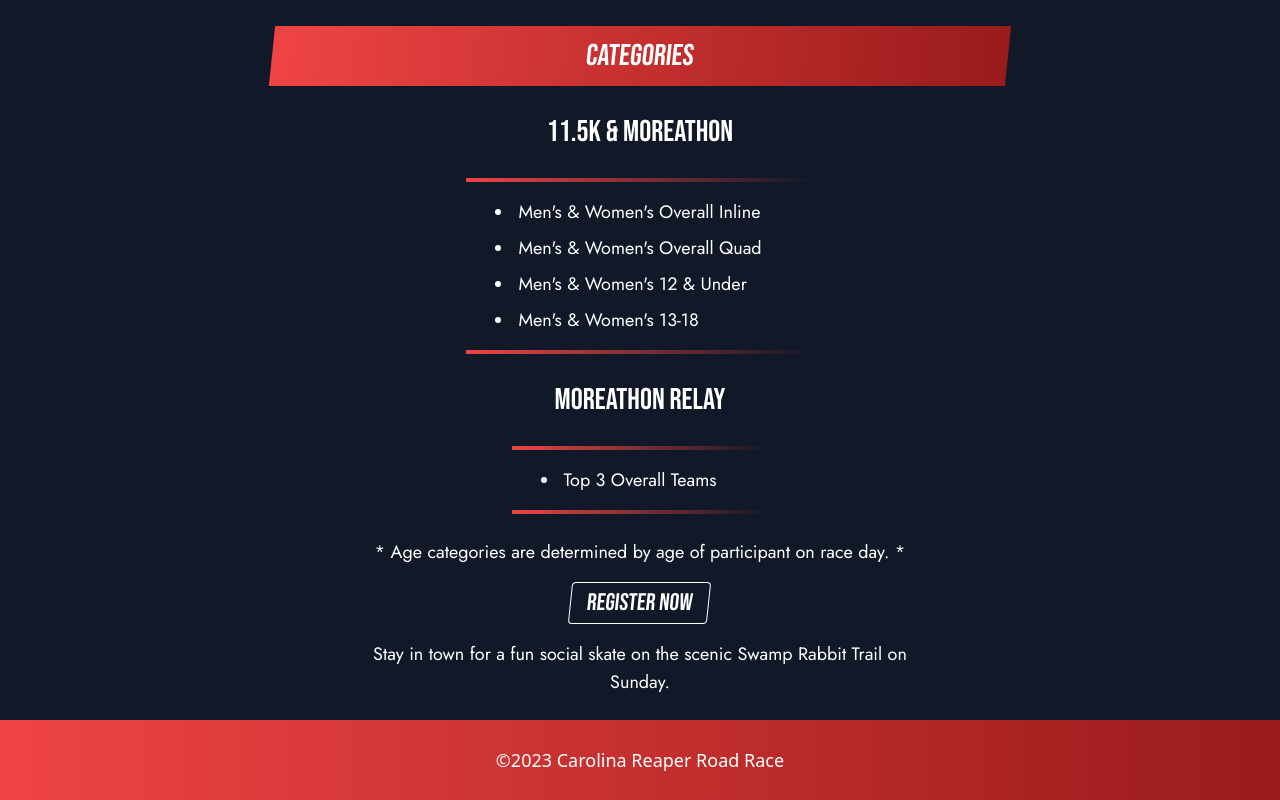
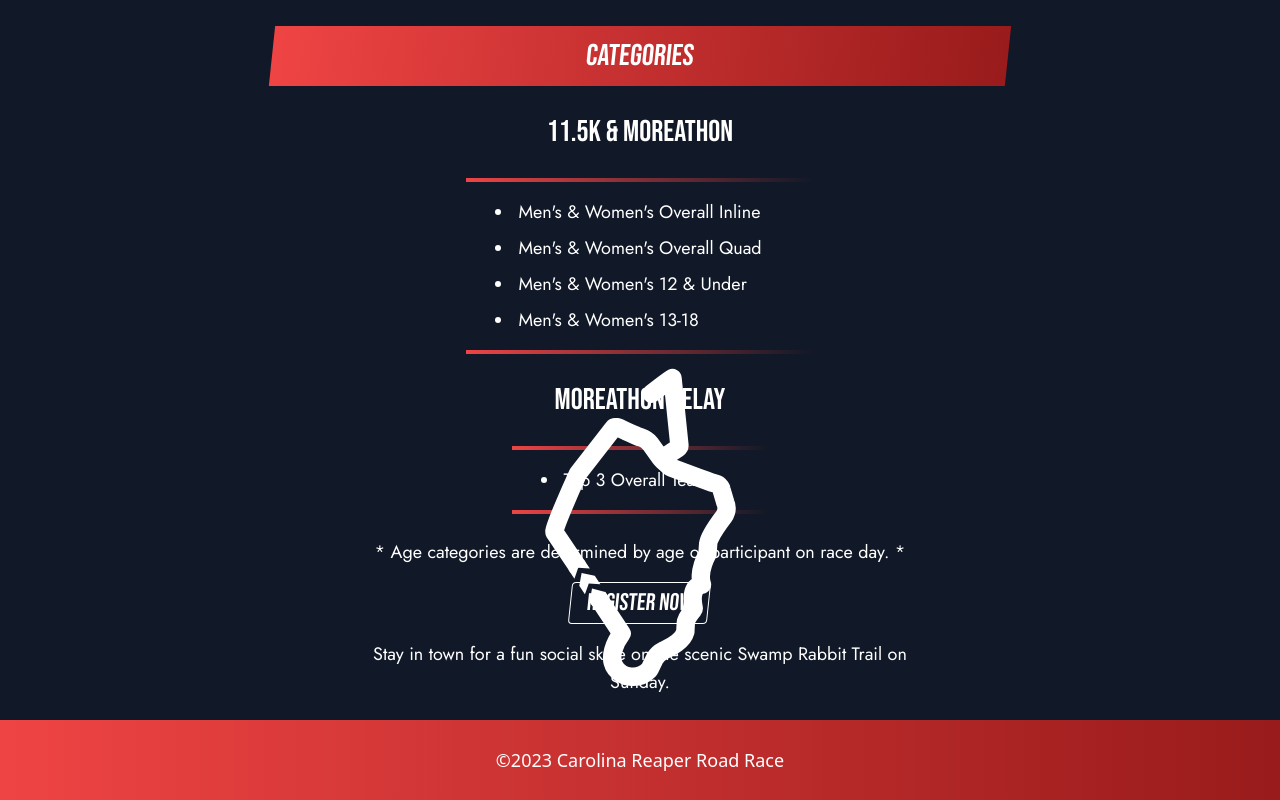
Before and after one commit to Abdeboskey/Reaper-Road-Race, a React (Vite) app: page / in a window 1280 px wide. Shown: the part 1745-2545 px from the top of the page. Built offline with nearby package versions, Linux system fonts and the light colour scheme; a web font is replaced by a local one.

Commit message:
Add logo to footer

```diff
--- a/src/components/Footer.jsx
+++ b/src/components/Footer.jsx
@@ -1,13 +1,22 @@
 import P from 'components/markup/P'
+import logo from 'assets/white_pepper.svg'
 
 const Footer = () => {
-  const style = "absolute flex justify-center items-center bottom-0 w-screen h-20 text-center text-white bg-gradient-to-r from-red-500 to-red-800"
+  const wrapperStyle = "absolute bottom-0 w-screen"
+  const footerStyle = "flex justify-center items-center h-20 text-center text-white bg-gradient-to-r from-red-500 to-red-800"
 
   return (
-    <div className={style}>
-      <P>
-        ©2023 Carolina Reaper Road Race
-      </P>
+    <div className={wrapperStyle}>
+      <img
+        className="mx-auto my-8 h-80"
+        src={logo}
+        alt="Outline of white pepper in the shape of the course"
+      />
+      <footer className={footerStyle}>
+        <P>
+          ©2023 Carolina Reaper Road Race
+        </P>
+      </footer>
     </div>
   )
 }
```
